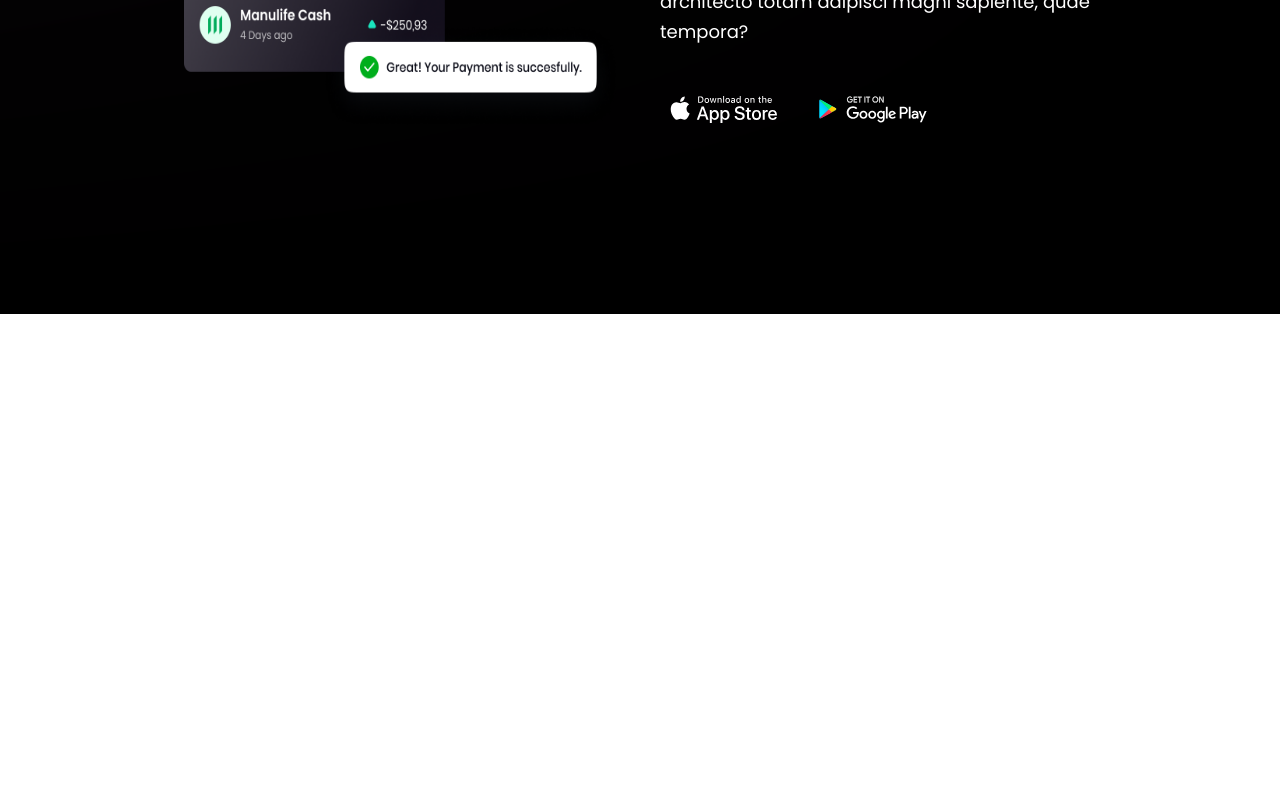
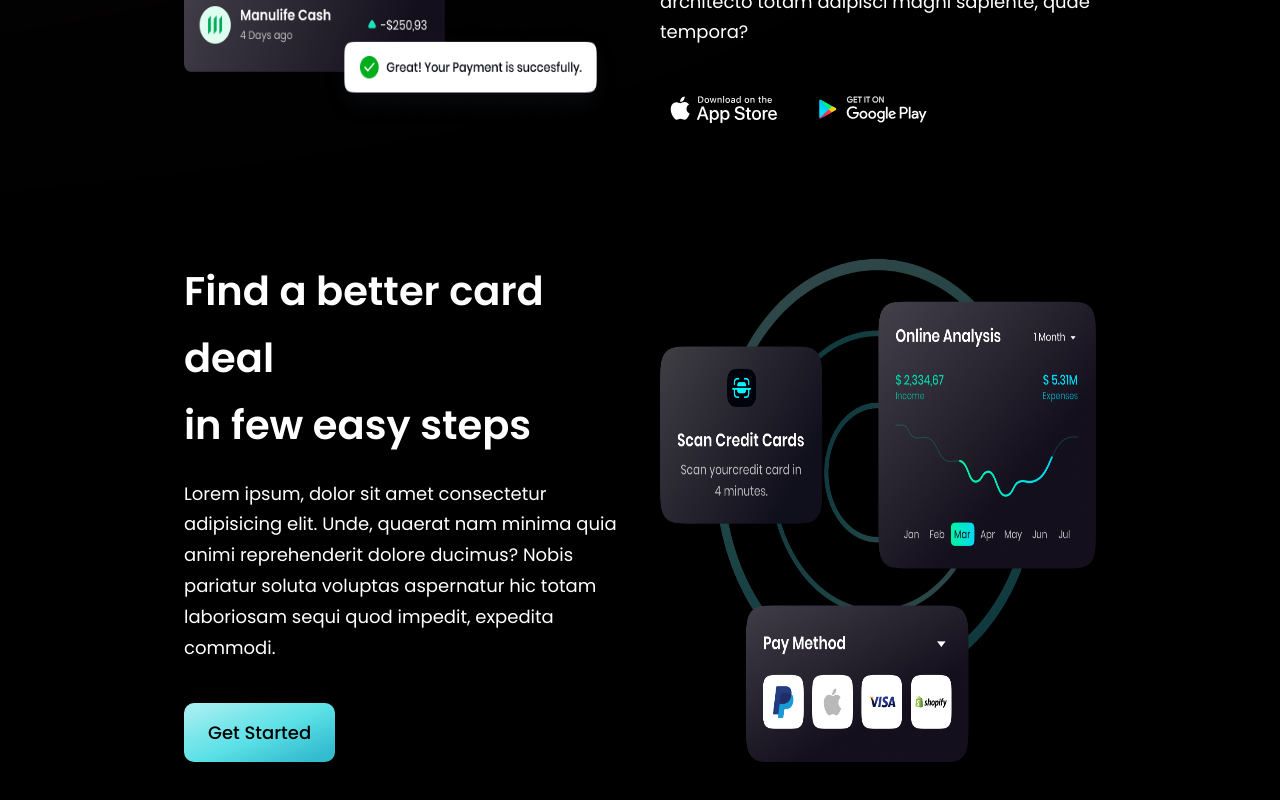
Before and after one commit to mugabiBenjamin/hooBank, a React (Vite) app: page / in a window 1280 px wide. Shown: the part 1871-2671 px from the top of the page. Before the commit the page ends 2185 px from the top, so only its background shows below. Built offline with nearby package versions, Linux system fonts and the light colour scheme.

Commit message:
Added card deal section

```diff
--- a/src/components/Button.jsx
+++ b/src/components/Button.jsx
@@ -2,7 +2,7 @@
 import PropTypes from 'prop-types';
 
 const Button = ({ styles }) => (
-  <button type="button" className={`py-4 px-6 bg-blue-gradient font-poppins font-medium text-[18px] text-black outline-none ${styles}`}>
+  <button type="button" className={`py-4 px-6 bg-blue-gradient font-poppins font-medium text-[18px] text-black outline-none ${styles} rounded-[10px]`}>
     Get Started
   </button>
 )
--- a/src/components/CardDeal.jsx
+++ b/src/components/CardDeal.jsx
@@ -1,8 +1,21 @@
+import { card } from '../assets';
+import styles, { layout } from '../style';
+import Button from './Button';
 
-const CarDeal = () => {
-  return (
-    <div>CarDeal</div>
-  )
-}
+
+const CarDeal = () => (
+  <section className={layout.section}>
+    <div className={layout.sectionInfo}>
+      <h2 className={styles.heading2}>Find a better card deal <br className='sm:block hiddden' /> in few easy steps</h2>
+      <p className={`${styles.paragraph} max-w-[470px] mt-5`}>Lorem ipsum, dolor sit amet consectetur adipisicing elit. Unde, quaerat nam minima quia animi reprehenderit dolore ducimus? Nobis pariatur soluta voluptas aspernatur hic totam laboriosam sequi quod impedit, expedita commodi.</p>
+
+      <Button styles='mt-10' />
+    </div>
+
+    <div className={layout.sectionImg}>
+      <img src={card} alt="card" className='w-[100%] h-[100%]' />
+    </div>
+  </section>
+)
 
 export default CarDeal
```
